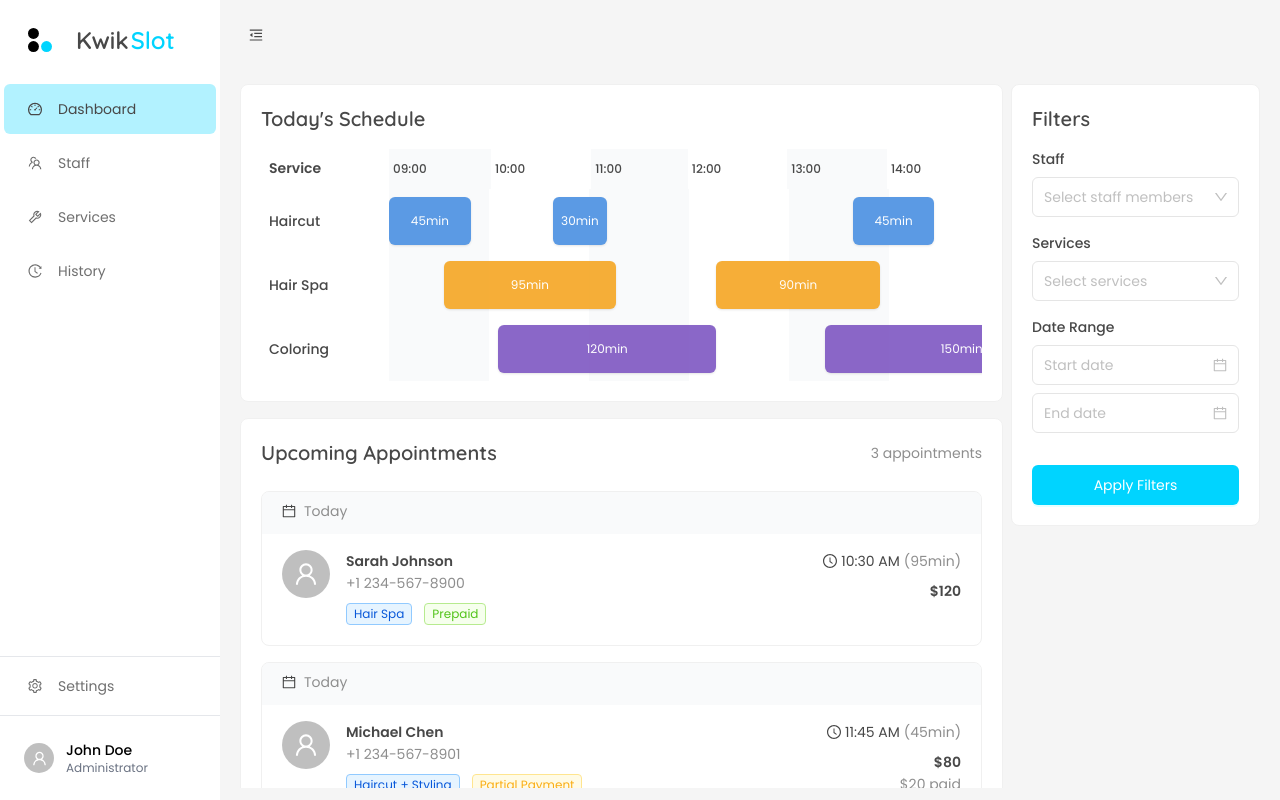
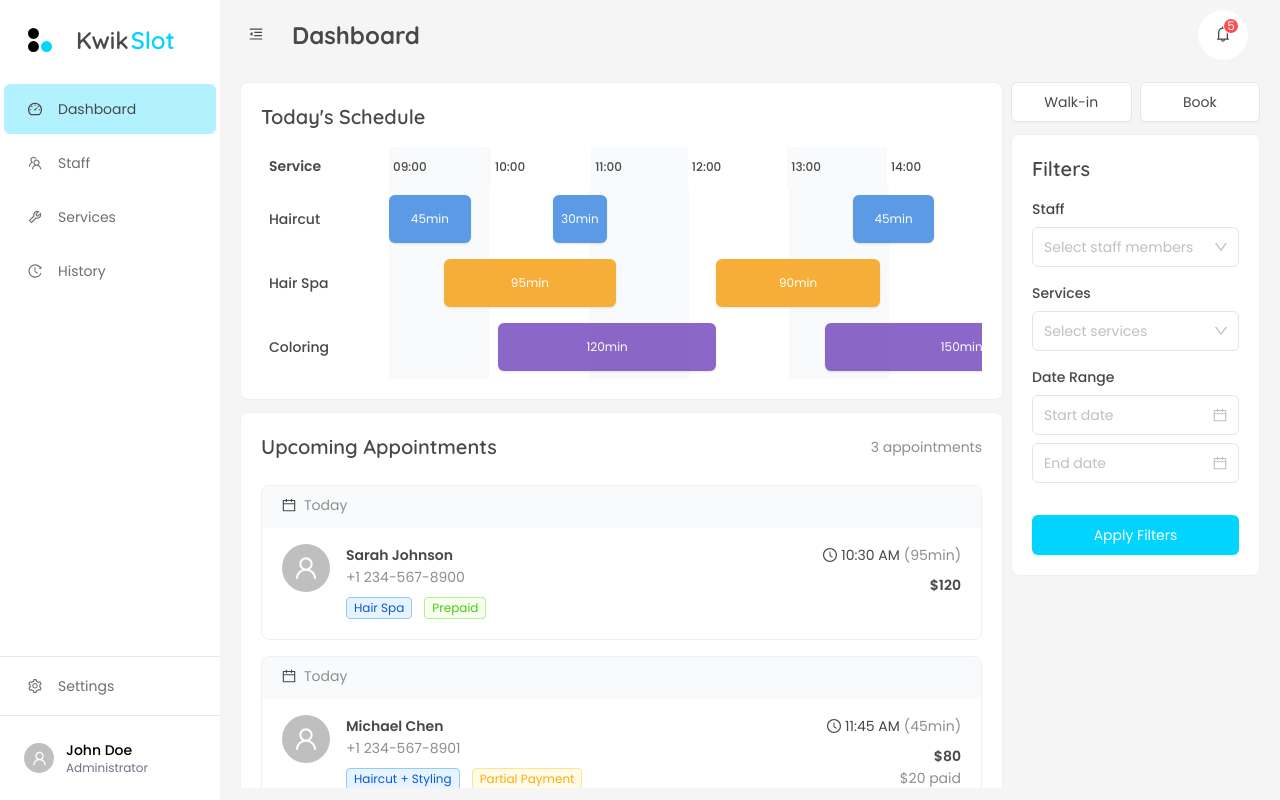
Before and after one commit to nectro/kwikslot_frontend, a Next.js app: page /dashboard in a window 1280 px wide. Built offline with nearby package versions, Linux system fonts and the light colour scheme; what @ant-design/nextjs-registry would draw is missing.

Commit message:
add: dashboard setup

```diff
--- a/src/app/dashboard/page.tsx
+++ b/src/app/dashboard/page.tsx
@@ -1,6 +1,6 @@
 'use client';
 
-import { Typography, Card, Row, Col, TimePicker, Select, DatePicker } from 'antd';
+import { Typography, Card, Row, Col, TimePicker, Select, DatePicker, Button } from 'antd';
 import TimelineView from '@/components/dashboard/TimelineView';
 import FilterPanel from '@/components/dashboard/FilterPanel';
 import UpcomingAppointments from '@/components/dashboard/UpcomingAppointments';
@@ -10,9 +10,9 @@ const { Title } = Typography;
 export default function Dashboard() {
   return (
     <div className="h-full">
-      <Row gutter={[8, 8]} className="h-full !m-0">
-        <Col span={18} className='h-full overflow-y-auto !scrollbar-hide'>
-          <div className="flex flex-col h-full gap-4">
+      <Row gutter={[8, 8]} className="h-full !m-0 overflow-y-auto">
+        <Col span={18}>
+          <div className="flex flex-col gap-3">
             <Card className="flex-1">
               <TimelineView />
             </Card>
@@ -22,9 +22,19 @@ export default function Dashboard() {
           </div>
         </Col>
         <Col span={6}>
-          <Card className="h-fit">
-            <FilterPanel />
-          </Card>
+          <div className="sticky top-0 flex flex-col gap-3">
+            <div className='flex flex-row gap-2'>
+                <Button className='w-[50%]' variant='outlined'>
+                    Walk-in
+                </Button>
+                <Button className='w-[50%]' variant='outlined'>
+                    Book
+                </Button>
+            </div>
+            <Card className="h-fit">
+              <FilterPanel />
+            </Card>
+          </div>
         </Col>
       </Row>
     </div>
--- a/src/components/Layout/MainLayout.tsx
+++ b/src/components/Layout/MainLayout.tsx
@@ -1,7 +1,7 @@
 'use client'
 
 import { useState } from 'react';
-import { Layout, Menu, Button, Avatar, Dropdown } from 'antd';
+import { Layout, Menu, Button, Avatar, Dropdown, Badge, Typography } from 'antd';
 import {
   MenuFoldOutlined,
   MenuUnfoldOutlined,
@@ -12,17 +12,37 @@ import {
   SettingOutlined,
   UserOutlined,
   LogoutOutlined,
+  BellOutlined,
 } from '@ant-design/icons';
 import Image from 'next/image';
 import Link from 'next/link';
 import { usePathname } from 'next/navigation';
 import Logo from '@/assets/logo.svg';
 
-const { Sider, Content } = Layout;
+const { Sider, Content, Header } = Layout;
+const { Title } = Typography;
 
 export default function MainLayout({ children }: { children: React.ReactNode }) {
   const [collapsed, setCollapsed] = useState(false);
   const pathname = usePathname();
+
+  // Get page title based on pathname
+  const getPageTitle = (path: string) => {
+    switch (path) {
+      case '/dashboard':
+        return 'Dashboard';
+      case '/staff':
+        return 'Staff Management';
+      case '/services':
+        return 'Services';
+      case '/history':
+        return 'History';
+      case '/settings':
+        return 'Settings';
+      default:
+        return 'Dashboard';
+    }
+  };
 
   const menuItems = [
     {
@@ -123,7 +143,7 @@ export default function MainLayout({ children }: { children: React.ReactNode })
                 placement="topRight"
               >
                 <div className="flex items-center cursor-pointer hover:bg-gray-50 p-2 rounded-lg">
-                  <Avatar icon={<UserOutlined />} size={30}/>
+                  <Avatar icon={<UserOutlined />} size={30} />
                   {!collapsed && (
                     <div className="ml-3">
                       <div className="text-sm font-medium text-black">John Doe</div>
@@ -138,14 +158,33 @@ export default function MainLayout({ children }: { children: React.ReactNode })
       </Sider>
 
       <Layout>
-        <div className="p-4">
+        <Header className="!bg-transparent !px-4 !py-3 !h-[70px] flex items-center justify-between">
+          <div className="flex items-center gap-4">
             <Button
               type="text"
               icon={collapsed ? <MenuUnfoldOutlined /> : <MenuFoldOutlined />}
               onClick={() => setCollapsed(!collapsed)}
-            className="text-lg"
+              className="text-lg hover:bg-gray-100"
+            />
+            <Title level={3} className="!mb-0 text-gray-800 font-quicksand !font-bold">
+              {getPageTitle(pathname)}
+            </Title>
+          </div>
+
+          <div className="flex items-center gap-3 pr-4">
+            <Button
+              shape="circle"
+              size="large"
+              icon={
+              <Badge count={5} size="small">
+                <BellOutlined className='!text-base' />
+              </Badge>
+              }
+              className="!hover:bg-gray-100 flex items-center justify-center !shadow-none !border-none"
             />
           </div>
+        </Header>
+
         <Content className="mx-4 my-3 h-[calc(100vh-100px)] overflow-y-auto">
           {children}
         </Content>
```
Lines whose indentation alone changed are shown as unchanged.
